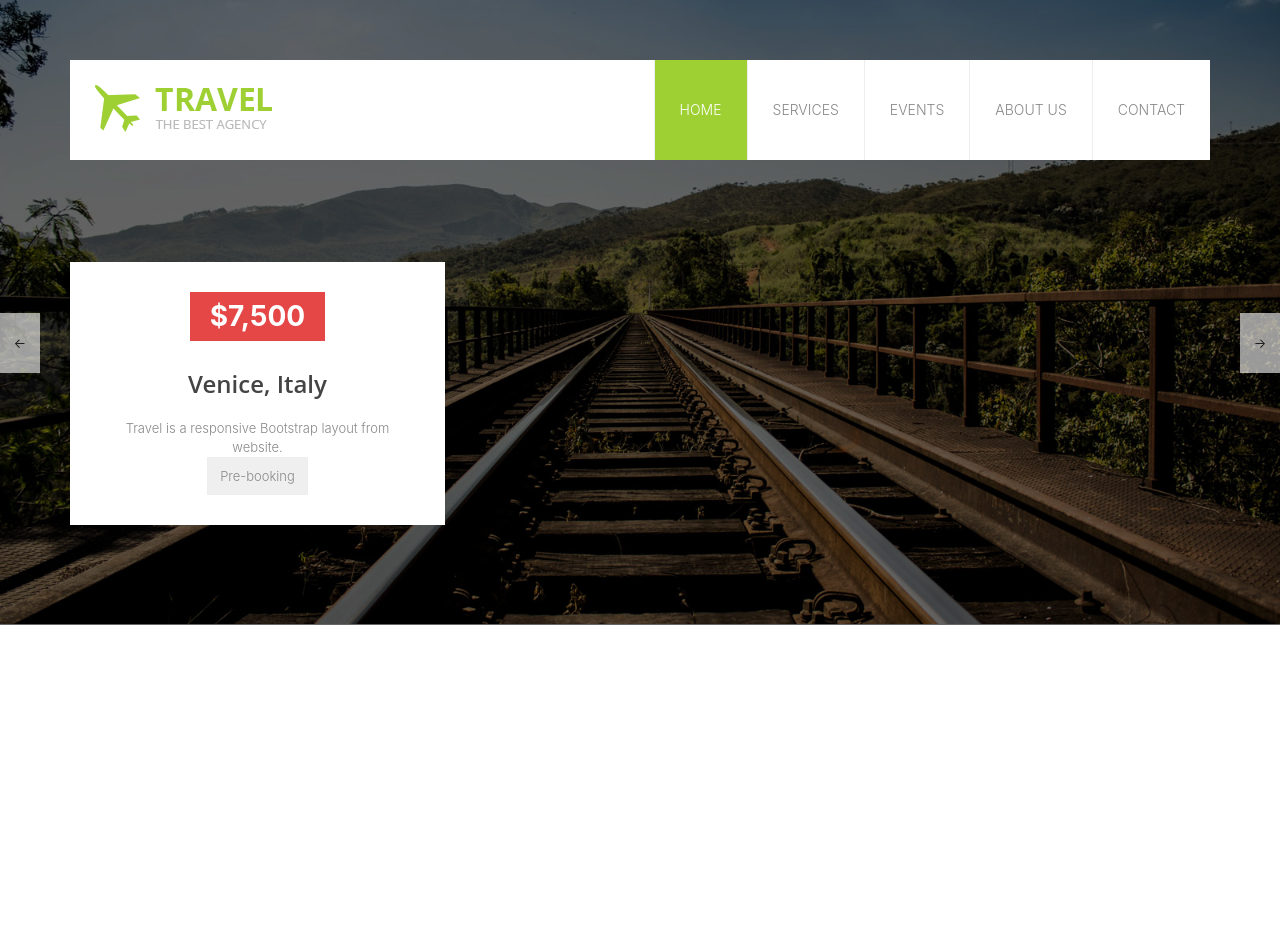
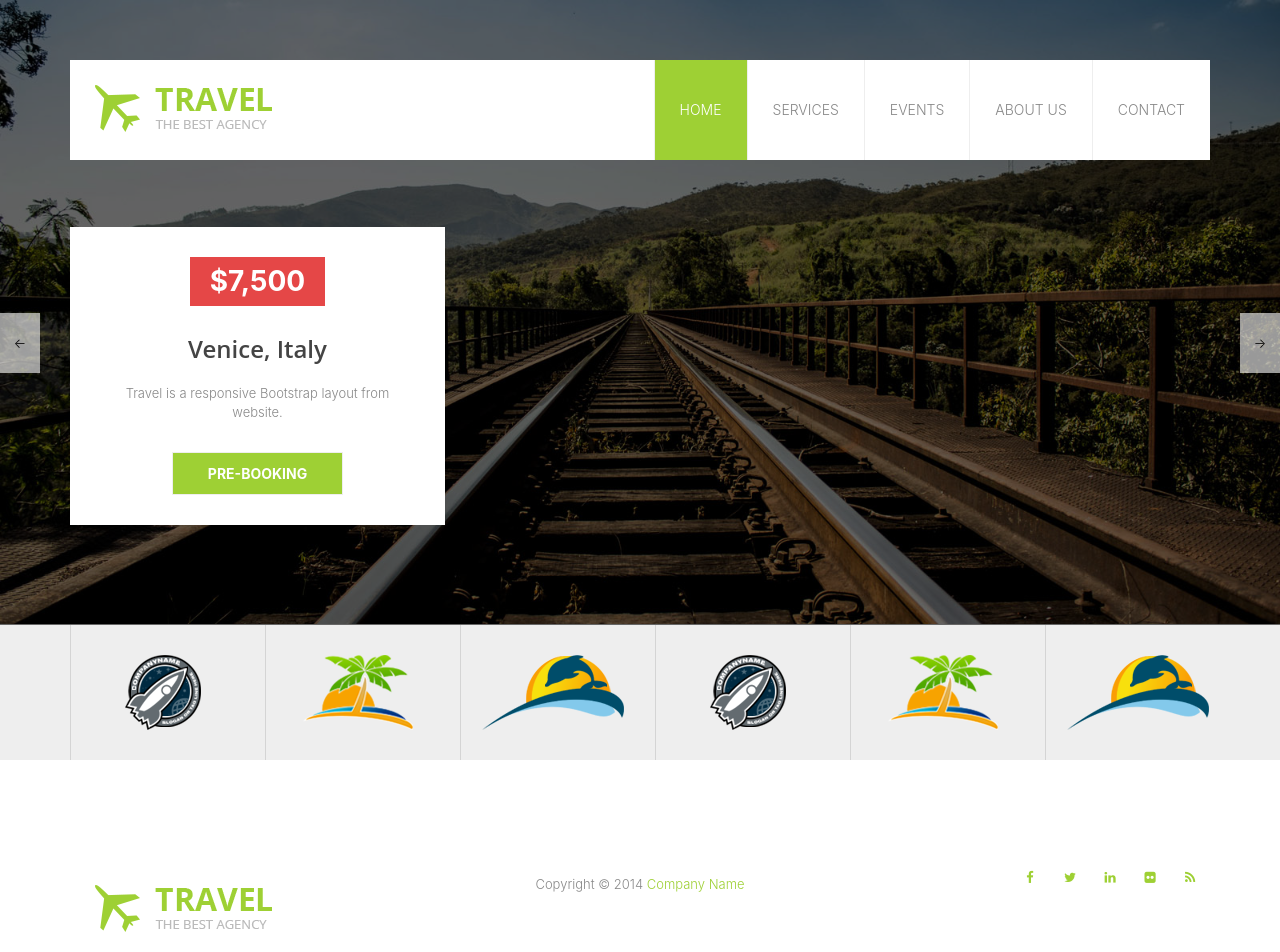
Before and after one commit to TheAlterBlack/travel-agency-front, a React (Create React App) app: page / in a window 1280 px wide. Shown: the top 952 px of the page. Before the commit the page ends 800 px from the top, so only its background shows below. Built offline with nearby package versions, Linux system fonts and the light colour scheme.

Commit message:
Added footer and partner list

```diff
--- a/src/App.js
+++ b/src/App.js
@@ -2,8 +2,8 @@ import React, { Component } from 'react';
 import { BrowserRouter, Switch, Route } from "react-router-dom";
 
 import SiteHeader from './components/SiteHeader';
-// TODO #1
-// import SiteFooter from './components/SiteFooter';
+import SiteFooter from './components/SiteFooter';
+import PartnerList from './components/PartnerList';
 import Home from './pages/Home';
 import Events from './pages/Events';
 // TODO #3
@@ -22,6 +22,8 @@ export default class App extends Component {
                         <Route exact path="/events/:id" component={EventItem}/>
                     </Switch>
 
+                    <PartnerList/>
+                    <SiteFooter/>
                 </BrowserRouter>
             </div>
         );
--- /dev/null
+++ b/src/components/PartnerList/PartnerItem.js
@@ -0,0 +1,13 @@
+import React, { Component } from 'react';
+
+export default class PartnerItem extends Component {
+    render() {
+        return (
+            <div className="col-md-2 col-sm-4 col-xs-6">
+                <div className="partner-item">
+                    <img src={this.props.image} alt={this.props.name}/>
+                </div>
+            </div>
+        );
+    };
+}
--- /dev/null
+++ b/src/components/PartnerList/PartnerList.js
@@ -0,0 +1,47 @@
+import React, { Component } from 'react';
+import PartnerItem from "./PartnerItem";
+import partner1 from '../../styles/images/partners/partner1.png';
+import partner2 from '../../styles/images/partners/partner2.png';
+import partner3 from '../../styles/images/partners/partner3.png';
+const IMAGES = [
+    {
+        image: partner1,
+        name: 'Partner1',
+    },
+    {
+        image: partner2,
+        name: 'Partner2',
+    },
+    {
+        image: partner3,
+        name: 'Partner3',
+    },
+    {
+        image: partner1,
+        name: 'Partner1',
+    },
+    {
+        image: partner2,
+        name: 'Partner2',
+    },
+    {
+        image: partner3,
+        name: 'Partner3',
+    },
+];
+
+export default class PartnerList extends Component {
+    render() {
+        return (
+            <div className="partner-list">
+                <div className="container">
+                    <div className="row">
+                        {IMAGES.map((item) => (
+                            <PartnerItem image={item.image} name={item.name}/>
+                        ))}
+                    </div>
+                </div>
+            </div>
+        );
+    };
+}
--- /dev/null
+++ b/src/components/PartnerList/index.js
@@ -0,0 +1 @@
+export { default } from './PartnerList';
--- /dev/null
+++ b/src/components/SiteFooter/SiteFooter.js
@@ -0,0 +1,35 @@
+import React, { Component } from 'react';
+import Logo from './../SiteHeader/Logo';
+export default class PartnerList extends Component {
+    render() {
+        return (
+            <div className="site-footer">
+                <div className="container">
+                    <div className="row">
+                        <div className="col-md-4 col-sm-4">
+                            <div className="footer-logo">
+                                <Logo/>
+                            </div>
+                        </div>
+                        <div className="col-md-4 col-sm-4">
+                            <div className="copyright">
+                            <span>
+                                Copyright &copy; 2014 <a href="#">Company Name</a>
+                            </span>
+                            </div>
+                        </div>
+                        <div className="col-md-4 col-sm-4">
+                            <ul className="social-icons">
+                                <li><a href="#" className="fa fa-facebook"/></li>
+                                <li><a href="#" className="fa fa-twitter"/></li>
+                                <li><a href="#" className="fa fa-linkedin"/></li>
+                                <li><a href="#" className="fa fa-flickr"/></li>
+                                <li><a href="#" className="fa fa-rss"/></li>
+                            </ul>
+                        </div>
+                    </div>
+                </div>
+            </div>
+        );
+    };
+}
--- /dev/null
+++ b/src/components/SiteFooter/index.js
@@ -0,0 +1 @@
+export { default } from './SiteFooter';
--- a/src/styles/css/templatemo_style.css
+++ b/src/styles/css/templatemo_style.css
@@ -335,7 +335,7 @@ a.toggle-menu {
     margin: 30px 0 22px 0;
 }
 
-.flex-caption a.slider-btn {
+.flex-caption button.slider-btn {
     background: #9ed034;
     color: #fff;
     text-transform: uppercase;
@@ -346,7 +346,7 @@ a.toggle-menu {
     margin-top: 30px;
 }
 
-.flex-caption a.slider-btn:hover {
+.flex-caption button.slider-btn:hover {
     background: #90be2c;
 }
 
```
